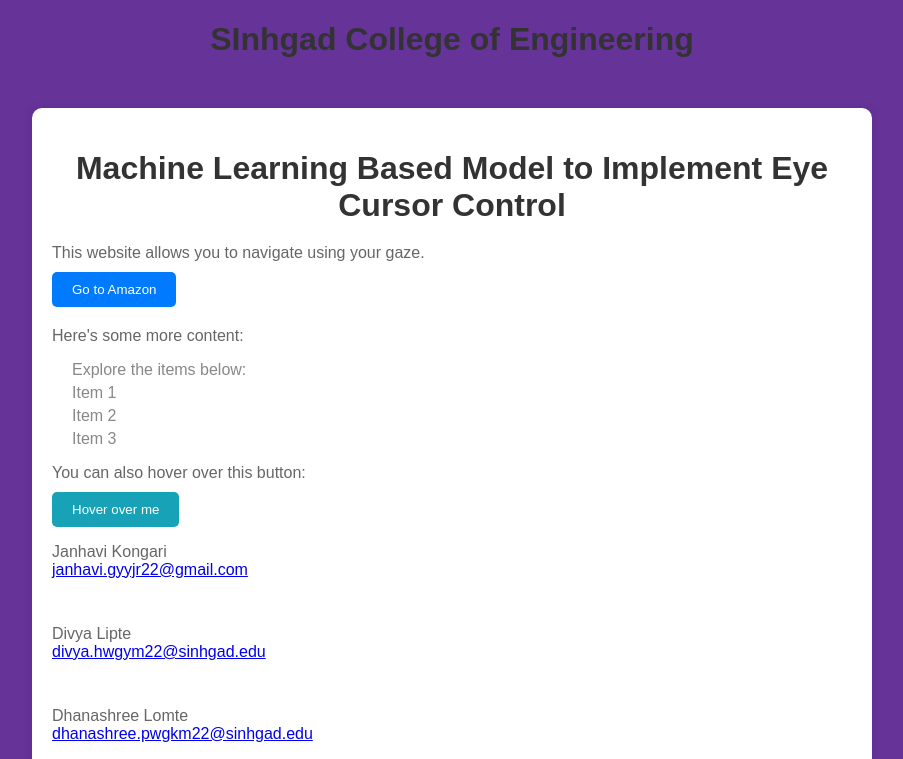
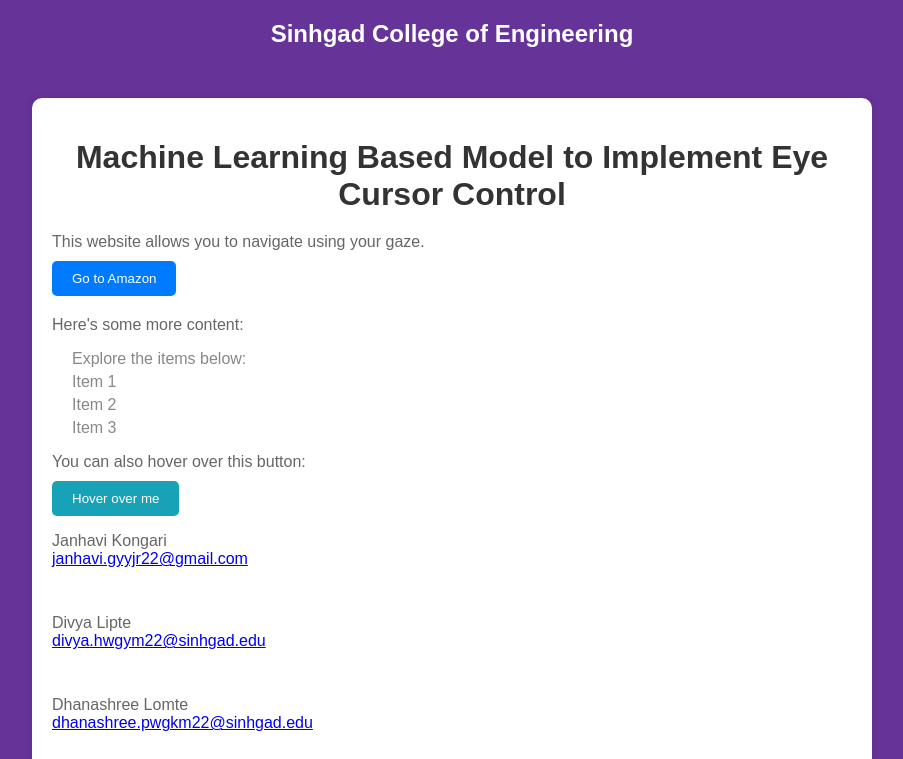
Before and after one commit to Kjanhavi25/Eye-Cursor-Control-in-JavaScript, a plain HTML site: page index.html in a window 1280 px wide. Shown: the top 759 px of the page, without its empty margins (188-1091 px from the left). Drawn offline with Linux system fonts and the light colour scheme; a script that the page names is missing.

Commit message:
Update index.html

```diff
--- a/index.html
+++ b/index.html
@@ -97,12 +97,15 @@
             border-radius: 50%;
             margin-right: 10px;
         }
+        h2{
+            color: white;
+        }
     </style>
 </head>
 <body>
     <!-- Logo -->
     <div id="logo">
-        <h1>SInhgad College of Engineering</h1>
+        <h2>Sinhgad College of Engineering</h2>
     </div>
 
     <div id="container">
```
